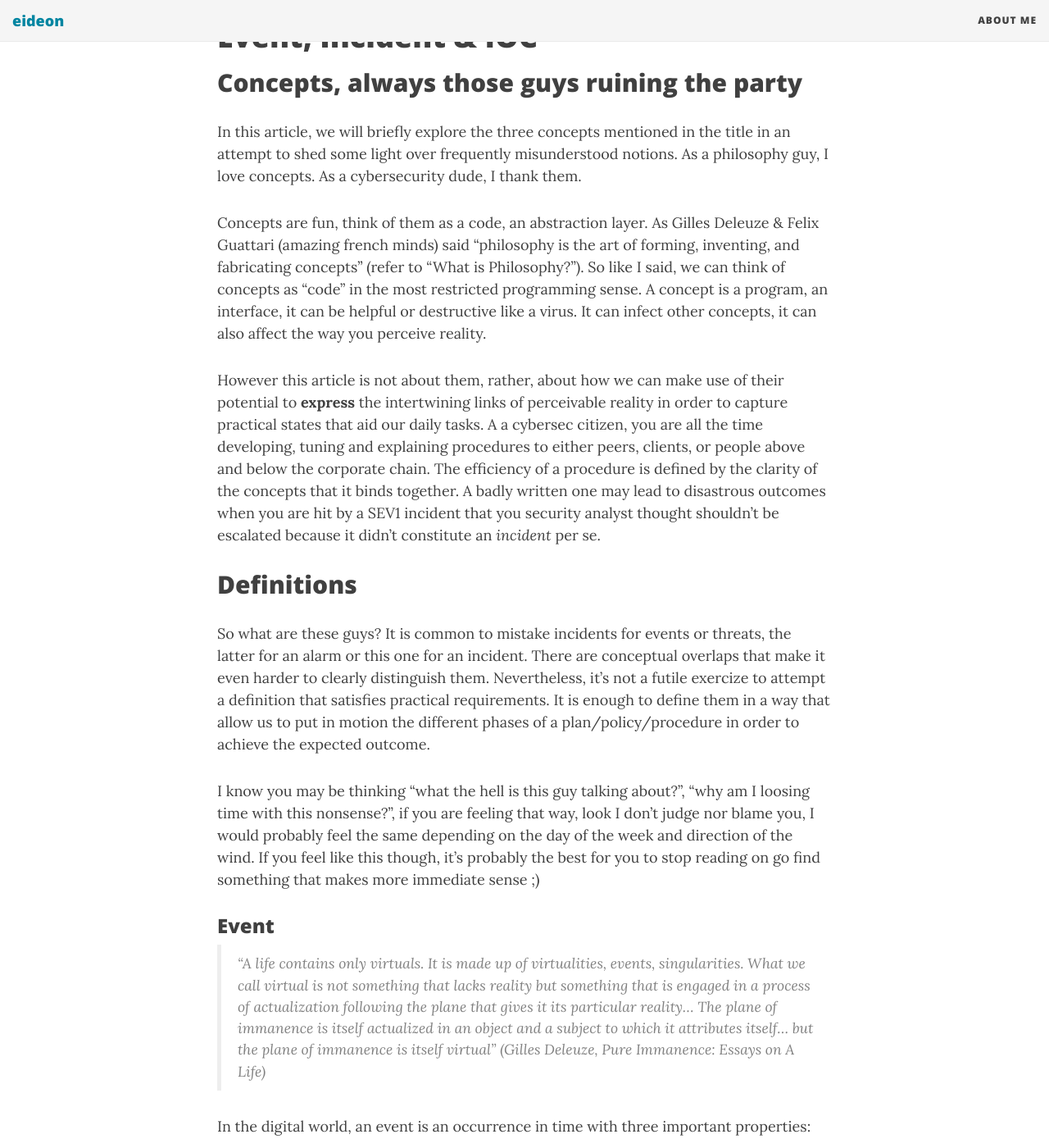
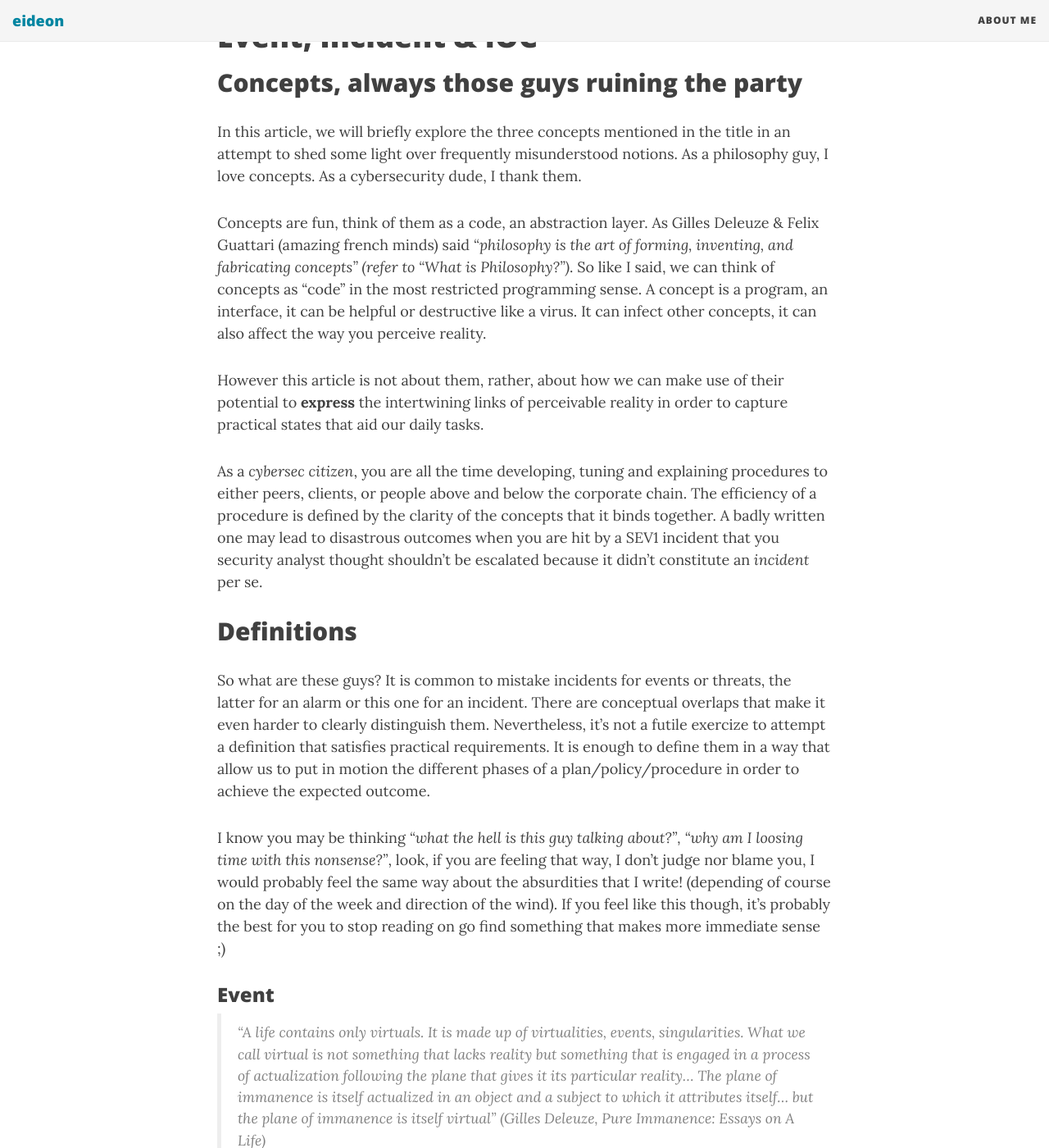
Before and after one commit to darkquasar/darkquasar.github.io, a Jekyll site: the page built from _posts/2017-10-15-THL02-Events_Threats_Incidents.md, in a window 1280 px wide and 1400 px high, scrolled down 776 px. Shown: the whole window at 82% size. Built offline with Jekyll 4.4.1, drawn with Linux system fonts in a browser that asks for light colours; nearby versions of some CDN libraries; comment, search, counter and statistics services are not loaded; some of the changed text lies outside the part shown.

Commit message:
Update 2017-10-15-THL02-Events_Threats_Incidents.md

```diff
--- a/_posts/2017-10-15-THL02-Events_Threats_Incidents.md
+++ b/_posts/2017-10-15-THL02-Events_Threats_Incidents.md
@@ -22,14 +22,16 @@
 ## Concepts, always those guys ruining the party
 In this article, we will briefly explore the three concepts mentioned in the title in an attempt to shed some light over frequently misunderstood notions. As a philosophy guy, I love concepts. As a cybersecurity dude, I thank them.
 
-Concepts are fun, think of them as a code, an abstraction layer. As Gilles Deleuze & Felix Guattari (amazing french minds) said "philosophy is the art of forming, inventing, and fabricating concepts" (refer to "What is Philosophy?"). So like I said, we can think of concepts as "code" in the most restricted programming sense. A concept is a program, an interface, it can be helpful or destructive like a virus. It can infect other concepts, it can also affect the way you perceive reality.
+Concepts are fun, think of them as a code, an abstraction layer. As Gilles Deleuze & Felix Guattari (amazing french minds) said *"philosophy is the art of forming, inventing, and fabricating concepts" (refer to "What is Philosophy?")*. So like I said, we can think of concepts as "code" in the most restricted programming sense. A concept is a program, an interface, it can be helpful or destructive like a virus. It can infect other concepts, it can also affect the way you perceive reality.
 
-However this article is not about them, rather, about how we can make use of their potential to **express** the intertwining links of perceivable reality in order to capture practical states that aid our daily tasks. A a cybersec citizen, you are all the time developing, tuning and explaining procedures to either peers, clients, or people above and below the corporate chain. The efficiency of a procedure is defined by the clarity of the concepts that it binds together. A badly written one may lead to disastrous outcomes when you are hit by a SEV1 incident that you security analyst thought shouldn't be escalated because it didn't constitute an *incident* per se.
+However this article is not about them, rather, about how we can make use of their potential to **express** the intertwining links of perceivable reality in order to capture practical states that aid our daily tasks.
+
+As a *cybersec citizen*, you are all the time developing, tuning and explaining procedures to either peers, clients, or people above and below the corporate chain. The efficiency of a procedure is defined by the clarity of the concepts that it binds together. A badly written one may lead to disastrous outcomes when you are hit by a SEV1 incident that you security analyst thought shouldn't be escalated because it didn't constitute an *incident* per se.
 
 ## Definitions
 So what are these guys? It is common to mistake incidents for events or threats, the latter for an alarm or this one for an incident. There are conceptual overlaps that make it even harder to clearly distinguish them. Nevertheless, it's not a futile exercize to attempt a definition that satisfies practical requirements. It is enough to define them in a way that allow us to put in motion the different phases of a plan/policy/procedure in order to achieve the expected outcome.
 
-I know you may be thinking "what the hell is this guy talking about?", "why am I loosing time with this nonsense?", if you are feeling that way, look I don't judge nor blame you, I would probably feel the same depending on the day of the week and direction of the wind. If you feel like this though, it's probably the best for you to stop reading on go find something that makes more immediate sense ;)
+I know you may be thinking *"what the hell is this guy talking about?", "why am I loosing time with this nonsense?"*, look, if you are feeling that way, I don't judge nor blame you, I would probably feel the same way about the absurdities that I write! (depending of course on the day of the week and direction of the wind). If you feel like this though, it's probably the best for you to stop reading on go find something that makes more immediate sense ;)
 
 ### Event
 
@@ -42,9 +44,9 @@
 
 What? Yeah, I know... take a guy we all know: Windows Event 4624 "An Account was Successfully Logged On", this guy classifies as an Event, why? because according to:
 
-- (a) it was originated within a digital system
-- (b) it is only the tip of the iceberg, it provides a collection of attributes that describe what happened in the background. Someone logged on, and successfully, but for that to happen, a call to a logon protocol must have been made (say Kerberos), credentials needed to be provided, encrypted and forwarded, network devices must have exchanged information in a few of the OSI layers, processors must have processed huge amounts of opcodes and many other systemic coordinations must have taken place for such a simple thing as "logging on" to happen. Windows Event 4624 is just an after-the-fact product of such activity (events).
-- (c) the Windows Event 4624 is a logical unit that stands in front of you by itself, it has a structure, it is stored in a certain way within EVTX files, it consists of a series of fields and values that can be recalled by different querying methods: Event Viewer, Powershell, .NET, etc.
+- **(a)** it was originated within a digital system
+- **(b)** it is only the tip of the iceberg, it provides a collection of attributes that describe what happened in the background. Someone logged on, and successfully, but for that to happen, a call to a logon protocol must have been made (say Kerberos), credentials needed to be provided, encrypted and forwarded, network devices must have exchanged information in a few of the OSI layers, processors must have processed huge amounts of opcodes and many other systemic coordinations must have taken place for such a simple thing as "logging on" to happen. Windows Event 4624 is just an after-the-fact product of such activity (events).
+- **(c)** the Windows Event 4624 is a logical unit that stands in front of you by itself, it has a structure, it is stored in a certain way within EVTX files, it consists of a series of fields and values that can be recalled by different querying methods: Event Viewer, Powershell, .NET, etc.
 
 So when we talk about "events" in our cybersphere, we do it in the sense described earlier.
 Events can be generated, collected and processed in many layers. On one layer we have an application generating an event, then a Windows service collecting it at a host level, then an agent like NXLog or WinLogBeat fetching that data, parsing it as syslog and submitting it to a SIEM solution that in turn re-arranges the syslog so that a presentation and application layer can display them in an orderly manner to the user.
@@ -60,11 +62,11 @@
 
 Collecting millions of events per second doesn't make much sense unless we actually **do something** with them. There are essentially three main ways of extracting meaningful information out of this flow of events. Unfortunately not many know how to do this and take an approach of *sending everything everywhere* which exponentially contributes to noise generation and alert fatigue. Succinctly:
 
-1. Risk assessment and policy definitions. By doing this, you define which areas of your network carry the highest value in terms of sensitive data. You also define which entry vectors could pose risks to such data and which techniques can be leveraged to achieve this purpose. Consequently, you then use this information to define which logs you require in order to create a web of detection around designated system areas (for example user logons). This method is basically a top-down approach where you begin with a high overview assessment of your systems and work your way down to the TTPs (*Tactics, Techniques and Procedures*)[https://attack.mitre.org/wiki/Main_Page] level.
+1. Risk assessment and policy definitions. By doing this, you define which areas of your network carry the highest value in terms of sensitive data. You also define which entry vectors could pose risks to such data and which techniques can be leveraged to achieve this purpose. Consequently, you then use this information to define which logs you require in order to create a web of detection around designated system areas (for example user logons). This method is basically a top-down approach where you begin with a high overview assessment of your systems and work your way down to the TTPs [*Tactics, Techniques and Procedures*](https://attack.mitre.org/wiki/Main_Page) level.
 2. Indicators of Compromise. Contrary to (1), IOC involve a bottom-up approach. By leveraging IOC, you begin with the study and definition of TTPs from the most granular perspective. This analysis is then organized in structured units that become your IOC: you apply them to SIEM, IPS/IDS, Firewalls, Proxys, EDR solutions, etc. When using this approach, you are only concerned with those events that carry the potential to trigger your previously defined IOC thus, everything else can be considered noise.
 3. Experience. Plain and simply. Hire a Security Analyst that *knows* this stuff, put this person to the task and you will see what I mean.
 
-So an IOC is a logical unit of conditions that, when applied to a flow of events, is able to single out a discrete series which indicates a threat or attack to the CIA of your systems' data. IOC can be simple like a single MD5 hash or complex like SIEM correlation rules matching against dozens of conditions. IOC can be structured in a formal framework ((Open IOC)[http://www.openioc.org/], (STIX/TAXII)[https://securityintelligence.com/how-stix-taxii-and-cybox-can-help-with-standardizing-threat-information/], (SIGMA)[https://github.com/Neo23x0/sigma], (YARA)[https://github.com/VirusTotal/yara], (SNORT)[https://www.snort.org/], etc.) or contained within the logic of a security solution (different SIEM platforms come with their own internal IOC building layers for example).
+So an IOC is a logical unit of conditions that, when applied to a flow of events, is able to single out a discrete series which indicates a threat or attack to the CIA of your systems' data. IOC can be simple like a single MD5 hash or complex like SIEM correlation rules matching against dozens of conditions. IOC can be structured in a formal framework ([Open IOC](http://www.openioc.org/), [STIX/TAXII](https://securityintelligence.com/how-stix-taxii-and-cybox-can-help-with-standardizing-threat-information/), [SIGMA][https://github.com/Neo23x0/sigma], [YARA](https://github.com/VirusTotal/yara), [SNORT](https://www.snort.org/), etc.) or contained within the logic of a security solution (different SIEM platforms come with their own internal IOC building layers for example).
 
 
 > An IOC is what defines which events constitute a threat or an attack. When an IOC conditions are met by an event, or series thereof, then an **alert** should be raised in your systems. However, take into consideration that **not every alert constitutes a security incident**
@@ -80,7 +82,7 @@
 
 > “The percept is the landscape before man, in the absence of man.” (Gilles Deleuze, What is Philosophy?)
 
-> Note: When I talk about *incidents* in this section bear in mind that I refer to *security incidents* in particular.
+  **Note**: When I talk about *incidents* in this section bear in mind that I refer to *security incidents* in particular.
 
 We are all familiar with incidents, we open them, handle them, lead them to resolution, close them and make reports about them. More often than not, however, the way we categorize incidents within the cybersecurity world is the same as the way we categorize them in the operational world. A SEV2 is the same for a core router failure that brings down a portion of our network or a WannaCry infection that threatens a file server. A SEV3 is the same for an application that malfunctions and needs to be escalated to the apps support guys or a malware that hasn't been removed properly by the AV.
 
```
